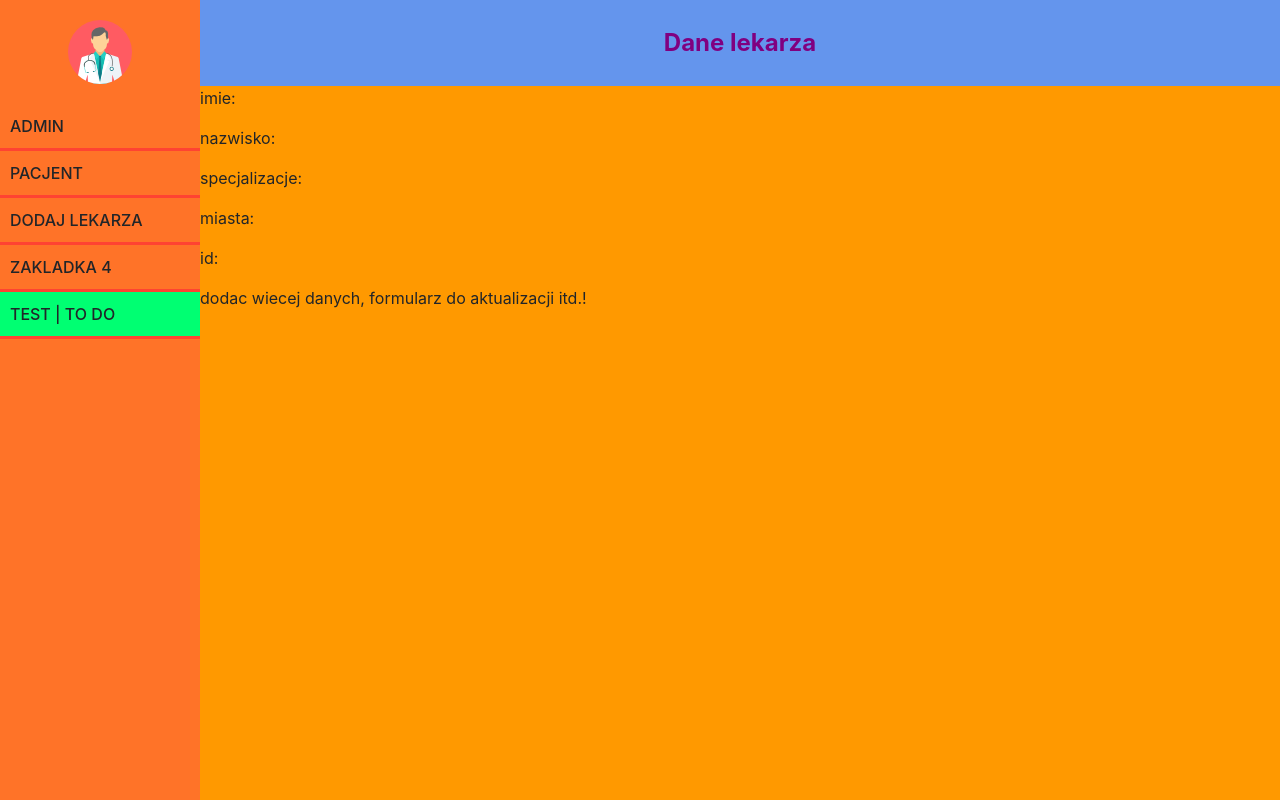
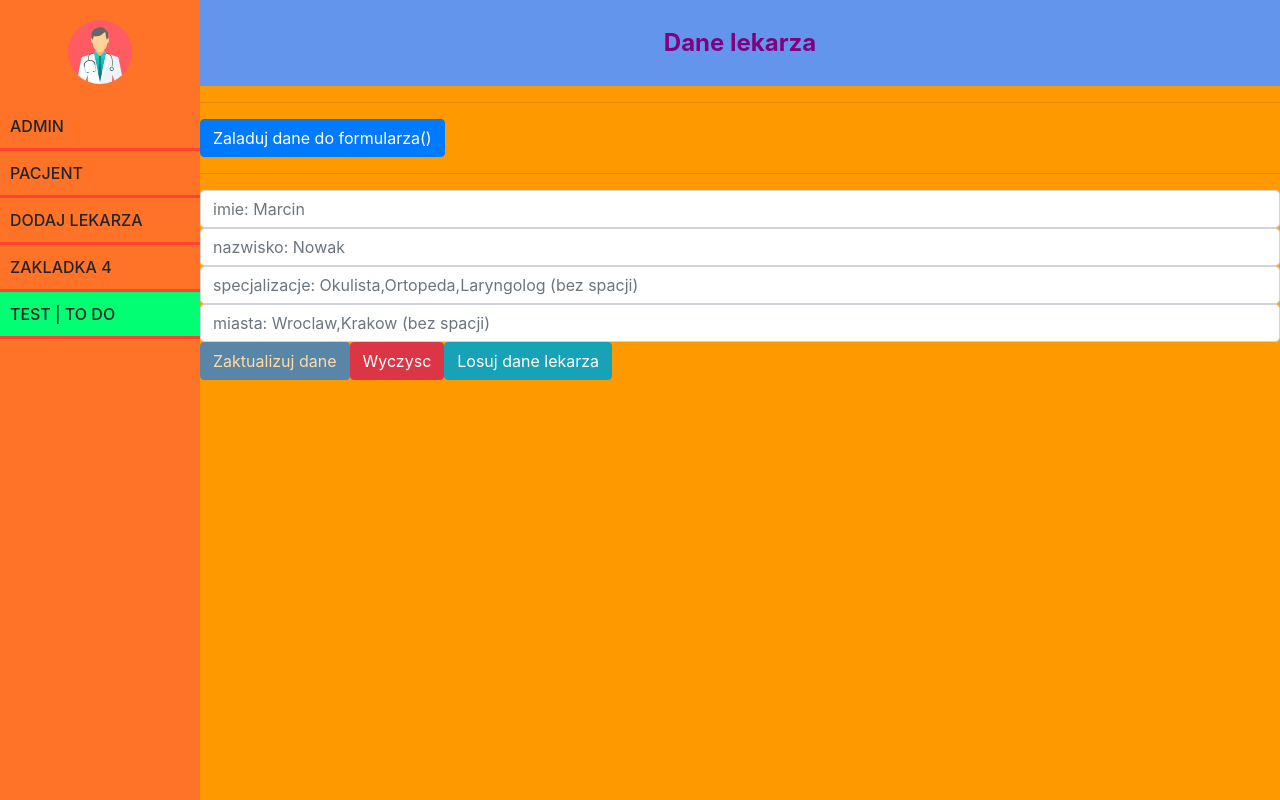
Before and after one commit to matkotcom/PierwszaAplikacja, an Angular app: page /test/1 in a window 1280 px wide. Built offline with nearby package versions, Linux system fonts and the light colour scheme; no server answers.

Commit message:
update danych lekarza dziala (formularz ladowany recznie)

```diff
--- a/package.json
+++ b/package.json
@@ -12,11 +12,14 @@
   },
   "private": true,
   "dependencies": {
+    "@angular/animations": "^4.3.6",
+    "@angular/cdk": "^2.0.0-beta.8",
     "@angular/common": "^2.3.1",
     "@angular/compiler": "^2.3.1",
     "@angular/core": "^2.3.1",
     "@angular/forms": "^2.3.1",
     "@angular/http": "^2.3.1",
+    "@angular/material": "^2.0.0-beta.8",
     "@angular/platform-browser": "^2.3.1",
     "@angular/platform-browser-dynamic": "^2.3.1",
     "@angular/router": "^3.3.1",
--- a/src/app/admin/testowy-doctor-details/testowy-doctor-details.component.html
+++ b/src/app/admin/testowy-doctor-details/testowy-doctor-details.component.html
@@ -4,14 +4,36 @@
   </div>
 </my-header>
 
-<p>imie: {{ lekarz?.name }}</p>
-<p>nazwisko: {{ lekarz?.surname }}</p>
-<p>specjalizacje: {{ lekarz?.specs }}</p>
-<p>miasta: {{ lekarz?.cities }}</p>
-<p>id: {{ lekarz?.id }}</p>
+<hr>
+<button (click)="zaladujFormularz()" class="btn btn-primary">Zaladuj dane do formularza()</button>
 
-
-
-
-
-dodac wiecej danych, formularz do aktualizacji itd.!
+<hr>
+<form [formGroup]="doctorForm">
+  <div class="row">
+    <div class="col-sm-12">
+      <input [ngClass]="{'errorClass': !doctorForm.get('name').valid && doctorForm.get('name').dirty}" formControlName="name" type="text" class="form-control" placeholder="imie: Marcin">
+       <p *ngIf="!doctorForm.get('name').valid && doctorForm.get('name').dirty" class="error">To pole jest wymagane</p>
+    </div>
+  </div>
+   <div class="row">
+    <div class="col-sm-12">
+      <input formControlName="surname" type="text" class="form-control" placeholder="nazwisko: Nowak">
+      <p *ngIf="!doctorForm.get('surname').valid && doctorForm.get('surname').dirty" class="error">To pole jest wymagane</p>
+    </div>
+   </div>
+  <div class="row">
+    <div class="col-sm-12">
+      <input formControlName="specs" type="text" class="form-control" placeholder='specjalizacje: Okulista,Ortopeda,Laryngolog (bez spacji)'>
+      <p *ngIf="!doctorForm.get('specs').valid && doctorForm.get('specs').dirty" class="error">To pole jest wymagane</p>
+    </div>
+  </div>
+  <div class="row">
+    <div class="col-sm-12">
+      <input formControlName="cities" type="text" class="form-control" placeholder='miasta: Wroclaw,Krakow (bez spacji)'>
+      <p *ngIf="!doctorForm.get('cities').valid && doctorForm.get('cities').dirty" class="error">To pole jest wymagane</p>
+    </div>
+  </div>
+    <button (click)="zaktualizujDoktora()" [disabled]="doctorForm.invalid" type="sumbit" class="btn btn-primary">Zaktualizuj dane</button>
+    <button (click)="doctorForm.reset()" class="btn btn-danger">Wyczysc</button>
+    <button (click)="losujDane()" class="btn btn-info">Losuj dane lekarza</button>
+</form>
--- a/src/app/admin/testowy-doctor-details/testowy-doctor-details.component.ts
+++ b/src/app/admin/testowy-doctor-details/testowy-doctor-details.component.ts
@@ -1,7 +1,8 @@
 import { Component, OnInit } from '@angular/core';
 import { TestowyService } from '../testowy.service';
-import { ActivatedRoute } from "@angular/router"; //dzieki temu serwisowi mozemy dostac sie do sciezki na ktorej jestesmy obecnie
+import { ActivatedRoute, Router } from "@angular/router"; //dzieki temu serwisowi mozemy dostac sie do sciezki na ktorej jestesmy obecnie
 import { Doctor } from "../../admin/models/doctor";
+import { FormBuilder, FormGroup, Validators } from "@angular/forms";
 
 @Component({
   selector: 'testowy-doctor-details',
@@ -10,20 +11,25 @@ import { Doctor } from "../../admin/models/doctor";
   providers: [TestowyService]
 })
 export class TestowyDoctorDetailsComponent implements OnInit {
-  lekarz: Doctor;
+  lekarz: any;
+  doctorForm: FormGroup;
 
-  constructor(private testowySerwis: TestowyService,
-              private route: ActivatedRoute) { }
-
-  ngOnInit() {
-    this.ladujDoktora();
+  buildDoctorForm() {
+    return this.formBuilder.group({
+      name: ['', [Validators.required]],
+      surname: ['', [Validators.required, Validators.minLength(3)]],
+      specs: ['', [Validators.required]],
+      cities: ['', [Validators.required]]
+    })
   }
 
   ladujDoktora() {
     // let id = parseInt(this.route.snapshot.params['id']); //pobieramy obecne id ze sciezki na ktorej jestesmy
     const id = +this.route.snapshot.params['id']; //pobieramy obecne id ze sciezki na ktorej jestesmy
-
-    this.testowySerwis.pobierzDoktoraZSerwera(id).subscribe(
+    // console.log("snapshot.params: ");
+    // console.log(this.route.snapshot.params); //to obiekt z kluczem id o wartosci jakiejs tam
+    this.lekarz = this.route.snapshot.data['doctor']
+    this.testowyService.pobierzDoktoraZSerwera(id).subscribe(
       value => {
         this.lekarz = value;
       },
@@ -36,4 +42,102 @@ export class TestowyDoctorDetailsComponent implements OnInit {
     );
   }
 
+  zaktualizujDoktora() {
+    //spr ponizsze kroki sa po to, aby uzytkownik mogl wpisac dane w postaci spec1,spec2,spec3 zamiast ["spec1", "spec2", "spec3"]
+    let obj = this.doctorForm.value;
+    let specsString: string = this.doctorForm.get('specs').value;
+    let citiesString: string = this.doctorForm.get('cities').value;
+
+    if (typeof specsString === "string") { //gdy nie losujemy danych wejsciowych formularza funkcja losuj() to wpisujemy je recznie w postaci spec1,spec2,spec3 czyli jest to string, musimy zrobic z tego tablice, jesli natomiast uzywamy funkcji losuj(), ona zwraca nam od razu gotowe dane w postaci tablicy, wiec nie musimy juz sie bawic
+      console.log("specsString = ");
+      console.log(specsString);
+      console.log("typeof specsString = ");
+      console.log(typeof specsString);
+
+      let specsTab = specsString.split(',');
+      obj['specs'] = specsTab;
+      this.doctorForm.setValue(obj);
+    }
+
+    if (typeof citiesString === "string") { //gdy nie losujemy danych wejsciowych formularza funkcja losuj() to wpisujemy je recznie w postaci city1,city2,city3 czyli jest to string, musimy zrobic z tego tablice, jesli natomiast uzywamy funkcji losuj(), ona zwraca nam od razu gotowe dane w postaci tablicy, wiec nie musimy juz sie bawic
+      console.log("citiesString = ");
+      console.log(citiesString);
+      console.log("typeof citiesString = ");
+      console.log(typeof citiesString);
+
+      let citiesTab = citiesString.split(','); //zamienia stringa na tab, przecinek wyznacza/oddziela elementy tablicy
+      // console.log("citiesTab = ");
+      // console.log(citiesTab);
+      // console.log("typeof citiesTab = ");
+      // console.log(typeof citiesTab);
+      // console.log("Array.isArray(citiesTab) = ");
+      // console.log(Array.isArray(citiesTab));
+
+      obj['cities'] = citiesTab;
+      // console.log("this.doctorForm.value = ");
+      // console.log(this.doctorForm.value);
+      // console.log("this.doctorForm.get('cities').value WCZESNIEJ = ");
+      // console.log(this.doctorForm.get('cities').value);
+      // console.log("this.doctorForm.get('cities').value TERAZ = ");
+      // console.log(this.doctorForm.get('cities').value);
+      // console.log("this.doctorForm.value = ");
+      // console.log(this.doctorForm.value);
+      this.doctorForm.setValue(obj);
+    }
+
+    // console.log("this.doctorForm = ");
+    // console.log(this.doctorForm);
+    // console.log("this.doctorForm.value = ");
+    // console.log(this.doctorForm.value);
+    // console.log("JSON.stringify(this.doctorForm.value) = ");
+    // console.log(JSON.stringify(this.doctorForm.value));
+
+    // this.testowyService.zaktualizujDoktoraNaSerwerze(this.doctorForm.get('id').value,this.doctorForm.value).subscribe(
+    this.testowyService.zaktualizujDoktoraNaSerwerze(this.lekarz.id, this.doctorForm.value).subscribe(
+      value => {
+        console.log("ta funkcja jest wywolywana jesli metoda http zostanie poprawnie obsluzona");
+        console.log("Dane doktora zostaly zaktualizowane!");
+        console.log("odpowiedz z serwera (value) zmapowana i json() = ");
+        console.log(value);
+        this.doctorForm.reset(); //resetowanie formularza po poprawnym wyslaniu doktora
+        // this.zaladujDoktorow(); //po wyslaniu doktora do bazy odswiezamy liste doktorow
+      },
+      error => {
+        // console.log(`error status = ${error['status']}`);
+        console.log(error);
+
+        // for (let x in error) {
+        //   console.log(`${x} = ${error[x]}`);
+        // }
+      },
+      () => console.log("Wysylanie lekarza do serwera zakonczone")
+    );
+
+    this.router.navigate(['test']);
+  }
+
+  zaladujFormularz() {
+    console.log("this.lekarz = ");
+    console.log(this.lekarz);
+    for(let x in this.lekarz) {
+      console.log(`lekarz[${x}] = ${this.lekarz[x]}`);
+    }
+    let obj = this.doctorForm.value;
+    obj['name'] = this.lekarz.name;
+    obj['surname'] = this.lekarz.surname;
+    obj['specs'] = this.lekarz.specs;
+    obj['cities'] = this.lekarz.cities;
+    this.doctorForm.setValue(obj);
+  }
+
+  constructor(private testowyService: TestowyService,
+              private formBuilder: FormBuilder,
+              private router: Router,
+              private route: ActivatedRoute) { }
+
+  ngOnInit() {
+    this.ladujDoktora();
+    this.doctorForm = this.buildDoctorForm();
+  }
+
 }
--- a/src/app/admin/testowy/testowy.component.html
+++ b/src/app/admin/testowy/testowy.component.html
@@ -42,7 +42,8 @@
       </thead>
       <tbody>
         <!-- <tr *ngFor="let lekarz of doctorsTab | sortujLekarzy:typSortowania; let i = index">  -->
-        <tr *ngFor="let lekarz of doctorsTabSerwer | sortujLekarzy:typSortowania; let i = index" class="row-doctor" [routerLink]="['/test', lekarz.id]">
+        <!-- <tr *ngFor="let lekarz of doctorsTabSerwer | sortujLekarzy:typSortowania; let i = index" class="row-doctor" [routerLink]="['test', lekarz.id]"> -->
+        <tr *ngFor="let lekarz of doctorsTabSerwer | sortujLekarzy:typSortowania; let i = index" class="row-doctor" (click)="goToDoktorDetails(lekarz)">
         <!-- spr, zmieniono linijke wyzej -->
         <td>{{ lekarz.id }} | angularIndex = {{ i }}</td>
         <td>{{ lekarz.name | probny:'Imie lekarza nie jest znane, probny pipe dziala' }}</td>
--- a/src/app/admin/testowy/testowy.component.ts
+++ b/src/app/admin/testowy/testowy.component.ts
@@ -3,6 +3,7 @@ import { DoktorService } from '../../doktor.service';
 import { Doctor } from "../../admin/models/doctor";
 import { TestowyService } from '../testowy.service';
 import { FormBuilder, FormGroup, Validators } from "@angular/forms";
+import { Router } from "@angular/router";
 
 @Component({
   selector: 'testowy',
@@ -327,8 +328,9 @@ export class TestowyComponent implements OnInit {
     // console.log(obj);
   }
 
-  zaktualizujDoktora() {
-
+  goToDoktorDetails(lekarz: Doctor) {
+    // console.log(lekarz.id);
+    this.router.navigate(['test', lekarz.id]);
   }
 
   buildDoctorForm() {
@@ -343,7 +345,8 @@ export class TestowyComponent implements OnInit {
 
   constructor(private doktorService: DoktorService,
               private testowyService: TestowyService,
-              private formBuilder: FormBuilder) {
+              private formBuilder: FormBuilder,
+              private router: Router) {
   }
 
   ngOnInit() {
```
